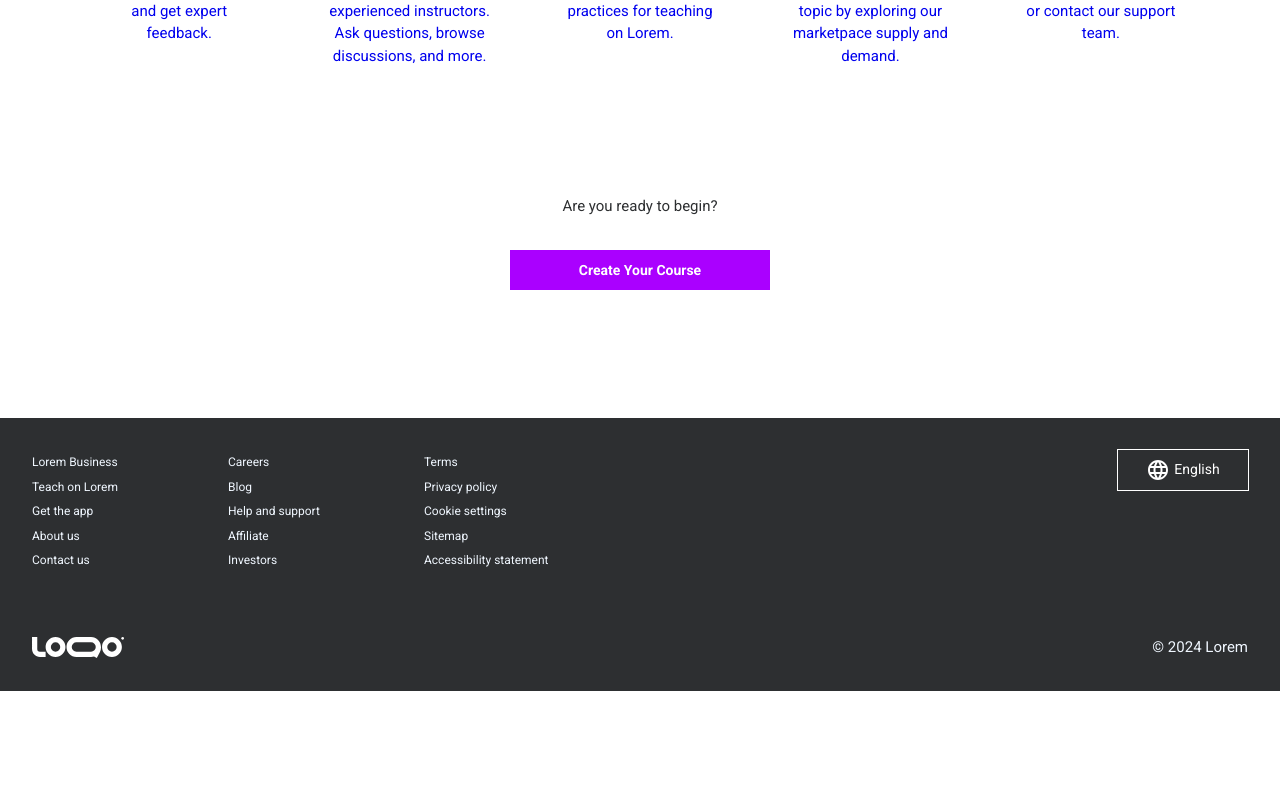
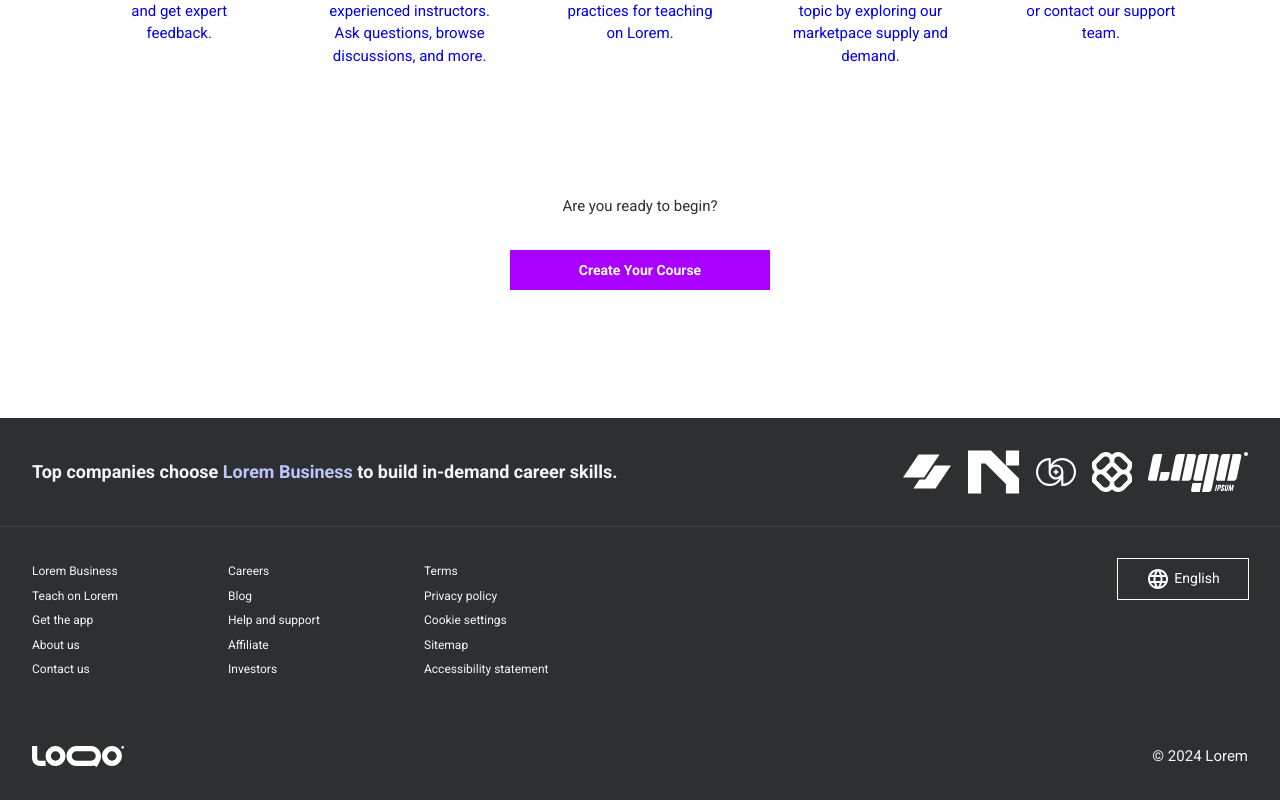
Before and after one commit to tuheli/video-course-platform, a React (Vite) app: page /instructor/courses in a window 1280 px wide. Shown: the part 1456-2256 px from the top of the page. Before the commit the page ends 2147 px from the top, so only its background shows below. Built offline with nearby package versions, Linux system fonts and the light colour scheme.

Commit message:
Updated boolean when top extension is shown

```diff
--- a/src/components/footer/Footer.tsx
+++ b/src/components/footer/Footer.tsx
@@ -7,18 +7,16 @@ import { CompanyLogo } from '../appbar/CompanyLogo';
 import { Copyright } from './Copyright';
 import { FooterTopExtension } from './FooterTopExtension';
 import { useLocation } from 'react-router-dom';
-import { useAppSelector } from '../../app/hooks';
 
 export const Footer = () => {
-  const me = useAppSelector((state) => state.me.user);
-
   const footerLinks = getFooterLinks();
   const footerLinkComponents = footerLinks.map(({ text }) => ({
     RenderComponent: () => <FooterLink text={text} />,
   }));
 
   const location = useLocation();
-  const showTopExtension = !me && location.pathname !== '/';
+  const showTopExtension =
+    location.pathname !== '/' && location.pathname !== '/teaching';
 
   return (
     <Stack
```
